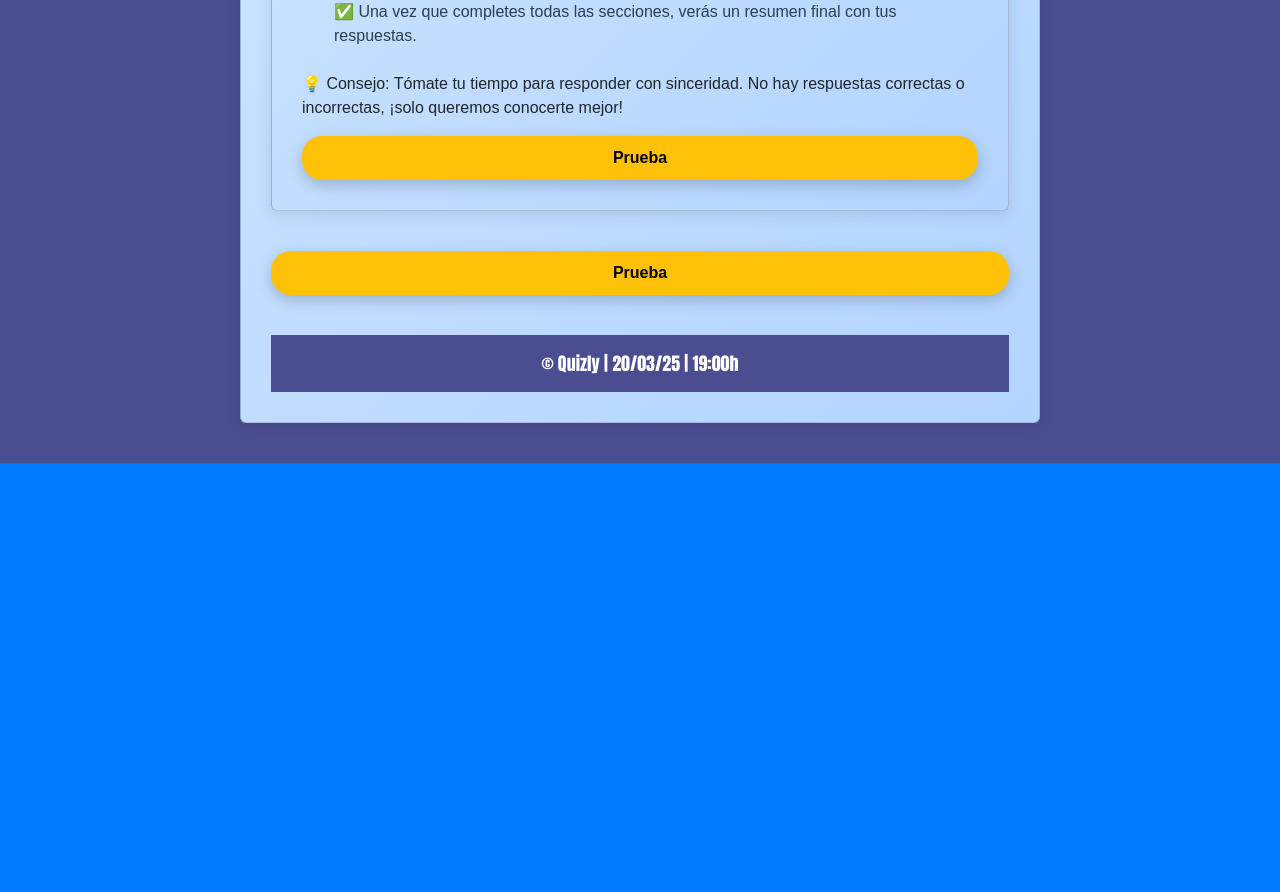
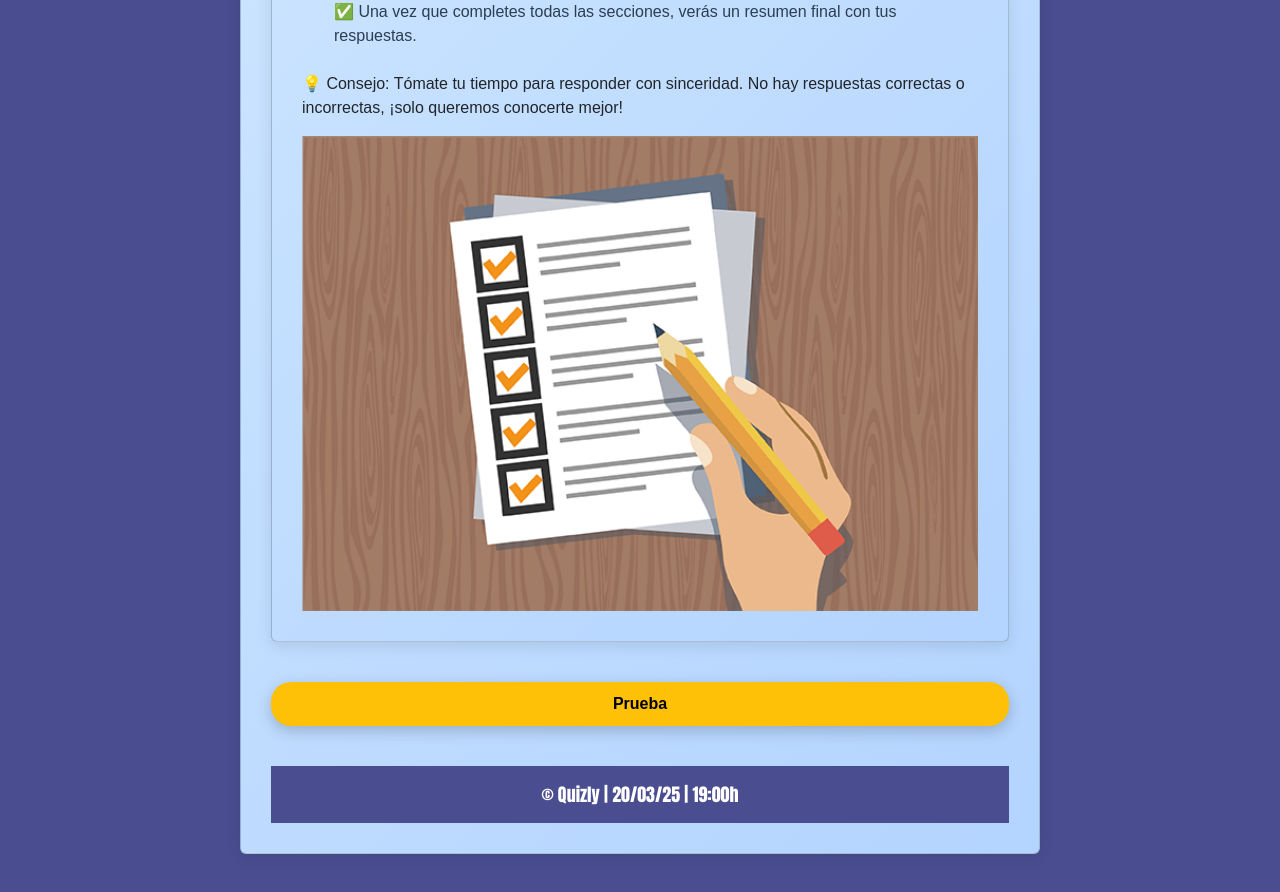
Before and after one commit to AlexLi727/Practica07B_React, a React (Vite) app: page / in a window 1280 px wide. Shown: the part 920-1812 px from the top of the page. Before the commit the page ends 1383 px from the top, so only its background shows below. Built offline with nearby package versions, Linux system fonts and the light colour scheme.

Commit message:
add image

```diff
--- a/src/components/comp_menu/Card/card.css
+++ b/src/components/comp_menu/Card/card.css
@@ -48,3 +48,7 @@
     display: flex;
     align-items: center;
   }
+
+  .forms-image{
+    width: 100%;
+  }
--- a/src/components/comp_menu/Card/card.tsx
+++ b/src/components/comp_menu/Card/card.tsx
@@ -6,7 +6,7 @@
 import React from "react";
 import { useTranslation } from "react-i18next"; // Importa el hook de traducción.
 import "./Card.css"; // Importa los estilos del Card.
-import Button from "../Button/button"; // Importa el componente de botón.
+
 
 /*
 * Componente funcional Card
@@ -19,6 +19,7 @@ const Card: React.FC = () => {
     <section className="card">
       {/* Título traducido dinámicamente */}
       <h3 className="title">{t("card.title")}</h3>
+
       <p className="content">{t("card.content")}</p>
 
 
@@ -49,10 +50,9 @@ const Card: React.FC = () => {
 
       {/* Mensaje final con un consejo */}
       <p>{t("card.advice")}</p>
+      <img src="/src/assets/images/forms.png" alt="" className="forms-image" />
+    </section>
 
-      {/* Botón para comenzar el cuestionario */}
-      <Button action={t("card.start_button")} />
-    </section>
 
   );
 };
```
Also changed, not shown: src/assets/images/forms.png (added), src/components/comp_menu/Banner/banner.tsx (line endings or trailing spaces).
